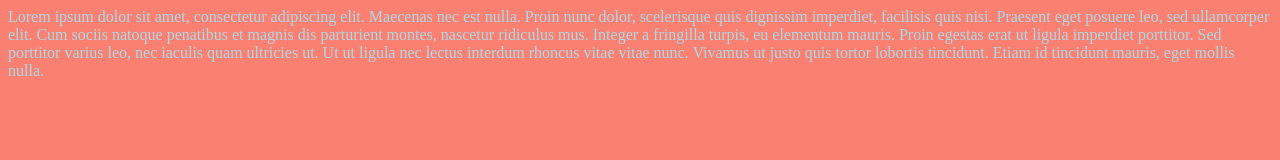
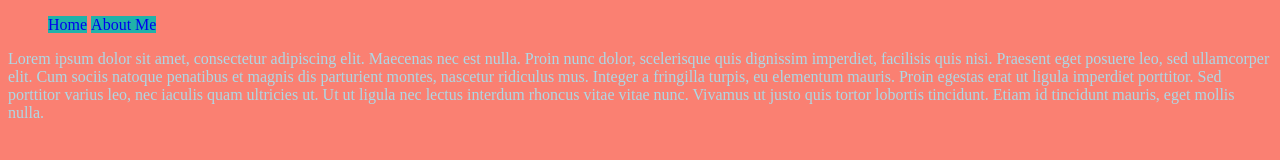
Before and after one commit to SlinkyGit/Basic-Webpage, a plain HTML site: page index.html in a window 1280 px wide. Drawn offline with Linux system fonts and the light colour scheme.

Commit message:
I added a navigation bar with some styles

```diff
--- a/CSS/main.css
+++ b/CSS/main.css
@@ -2,3 +2,14 @@ body {
 	color: lightblue;
 	background-color: salmon;
 }
+
+li {
+	list-style: none;
+	background-color: lightseagreen;
+	color: tomato;
+	display: inline;
+
+}
+a {
+	text-decoration: none;
+}
--- a/index.html
+++ b/index.html
@@ -5,7 +5,14 @@
 		<title>Git Practices 1</title>
 		<link rel="stylesheet" type="text/css" href="CSS/main.css">
 		</head>
+			<nav>
+					<ul>
+						<li><a href="#">Home</a></li>
+						<li><a href="#">About Me</a></li>
+					</ul>
+				</nav>
 			<body>
 			Lorem ipsum dolor sit amet, consectetur adipiscing elit. Maecenas nec est nulla. Proin nunc dolor, scelerisque quis dignissim imperdiet, facilisis quis nisi. Praesent eget posuere leo, sed ullamcorper elit. Cum sociis natoque penatibus et magnis dis parturient montes, nascetur ridiculus mus. Integer a fringilla turpis, eu elementum mauris. Proin egestas erat ut ligula imperdiet porttitor. Sed porttitor varius leo, nec iaculis quam ultricies ut. Ut ut ligula nec lectus interdum rhoncus vitae vitae nunc. Vivamus ut justo quis tortor lobortis tincidunt. Etiam id tincidunt mauris, eget mollis nulla.
 			</body>
+
 	</html>
```
